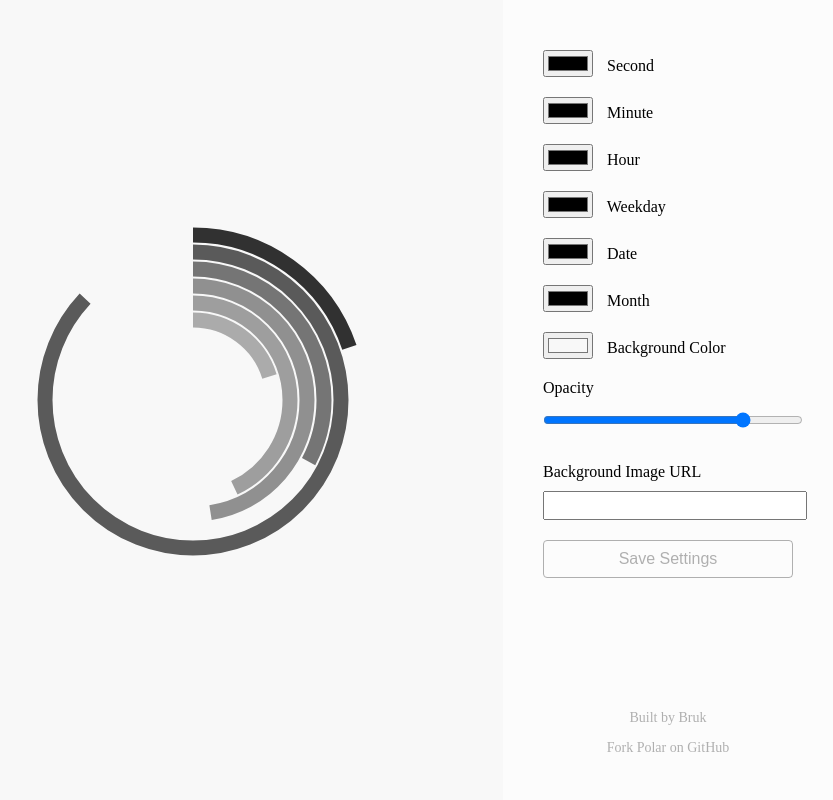
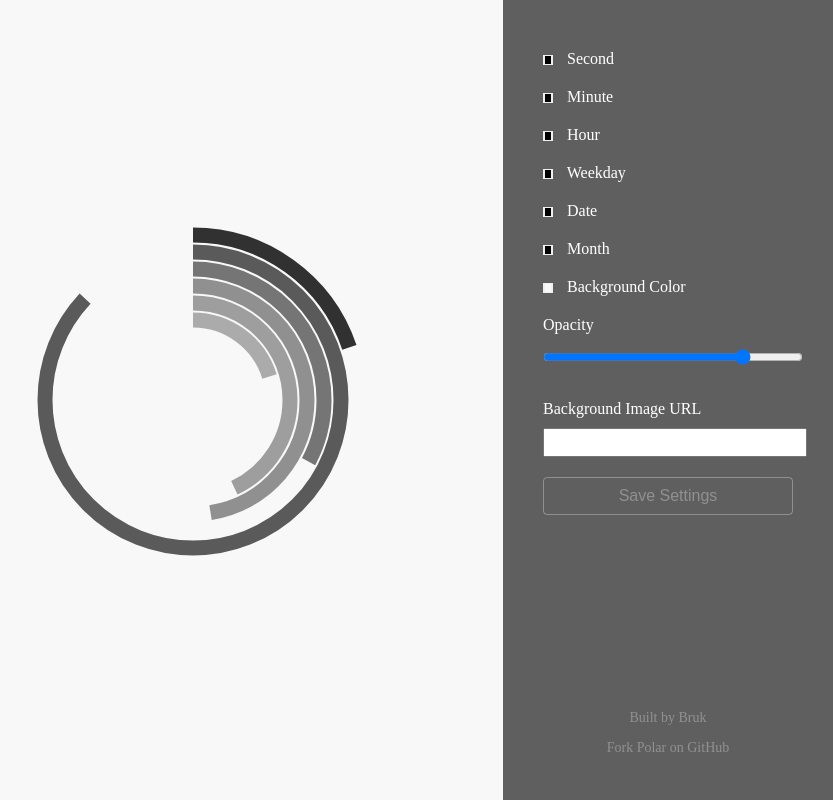
Before and after one commit to KathrynBrusewitz/new-tab-polar-clock, a browser extension: page tab.html in a window 1280 px wide. Both pictures are taken after a click on the element 640 px from the left and 400 px from the top of the page. Shown: the whole page, without its empty margins (447-1280 px from the left). Drawn offline with Linux system fonts and the light colour scheme.

Commit message:
style update

```diff
--- a/styles.css
+++ b/styles.css
@@ -15,7 +15,7 @@ body {
 }
 
 #menu {
-  background-color: rgba(255, 255, 255, 0.6);
+  background-color: rgba(0, 0, 0, 0.616);
   padding: 40px;
   position: fixed;
   right: 0;
@@ -32,6 +32,10 @@ body {
 
 .option .color {
   margin-right: 10px;
+}
+
+.option label {
+  color: rgb(255, 255, 255);
 }
 
 .full-input {
@@ -67,8 +71,8 @@ body {
 }
 
 .btn-save {
-  border-color: #000;
-  color: #000;
+  border-color: rgb(255, 255, 255);
+  color: rgb(255, 255, 255);
   opacity: .3;
   display: block;
   margin: 0 auto;
@@ -76,9 +80,9 @@ body {
 }
 
 .btn-save:hover {
-  color: #222;
+  color: rgb(255, 255, 255);
   opacity: .8;
-  border-color: #222;
+  border-color: rgb(255, 255, 255);
   cursor: pointer;
 }
 
@@ -92,7 +96,7 @@ body {
 }
 
 .attribution a {
-  color: #000;
+  color: rgb(255, 255, 255);
   opacity: .3;
   text-decoration: none;
 }
@@ -108,6 +112,23 @@ body {
   display: none;
 }
 
+.pointer:hover {
+  cursor: pointer;
+}
+
 .canvas-wrap {
   text-align: center;
 }
+
+input[type="color"] {
+	-webkit-appearance: none;
+	border: none;
+	width: 10px;
+	height: 10px;
+}
+input[type="color"]::-webkit-color-swatch-wrapper {
+	padding: 0;
+}
+input[type="color"]::-webkit-color-swatch {
+	border: none;
+}
--- a/tab.html
+++ b/tab.html
@@ -9,36 +9,36 @@
 
   <div id="menu" class="hidden">
     <div class="option">
-      <input id="second" class="color" type="color" />
-      <label for="backgroundColor">Second</label>
+      <input id="second" class="color pointer" type="color" />
+      <label for="backgroundColor" class="pointer">Second</label>
     </div>
     <div class="option">
-      <input id="minute" class="color" type="color" />
-      <label for="backgroundColor">Minute</label>
+      <input id="minute" class="color pointer" type="color" />
+      <label for="backgroundColor" class="pointer">Minute</label>
     </div>
     <div class="option">
-      <input id="hour" class="color" type="color" />
-      <label for="backgroundColor">Hour</label>
+      <input id="hour" class="color pointer" type="color" />
+      <label for="backgroundColor" class="pointer">Hour</label>
     </div>
     <div class="option">
-      <input id="weekday" class="color" type="color" />
-      <label for="backgroundColor">Weekday</label>
+      <input id="weekday" class="color pointer" type="color" />
+      <label for="backgroundColor" class="pointer">Weekday</label>
     </div>
     <div class="option">
-      <input id="date" class="color" type="color" />
-      <label for="backgroundColor">Date</label>
+      <input id="date" class="color pointer" type="color" />
+      <label for="backgroundColor" class="pointer">Date</label>
     </div>
     <div class="option">
-      <input id="month" class="color" type="color" />
-      <label for="backgroundColor">Month</label>
+      <input id="month" class="color pointer" type="color" />
+      <label for="backgroundColor" class="pointer">Month</label>
     </div>
     <div class="option">
-      <input id="backgroundColor" class="color" type="color" />
-      <label for="backgroundColor">Background Color</label>
+      <input id="backgroundColor" class="color pointer" type="color" />
+      <label for="backgroundColor" class="pointer">Background Color</label>
     </div>
     <div class="option">
       <label for="opacity">Opacity</label>
-      <input id="opacity" class="full-input" type="range" min="0" max="100" />
+      <input id="opacity" class="full-input pointer" type="range" min="0" max="100" />
     </div>
     <div class="option">
       <label for="backgroundImageURL">Background Image URL</label>
@@ -47,12 +47,12 @@
     <button id="save" class="btn btn-save">Save Settings</button>
 
     <div class="attribution">
-      <p><a href="http://bruk.io/">Built by Bruk</a></p>
+      <p><a href="https://kathrynbrusewitz.github.io/">Built by Bruk</a></p>
       <p><a href="https://github.com/KathrynBrusewitz/polar">Fork Polar on GitHub</a></p>
     </div>
   </div>
 
-  <div class="canvas-wrap">
+  <div class="canvas-wrap pointer">
     <canvas id="canvas" width="400" height="400"></canvas>
   </div>
 
```
Also changed, not shown: chevron-left.svg (deleted), chevron-right.svg (deleted).
